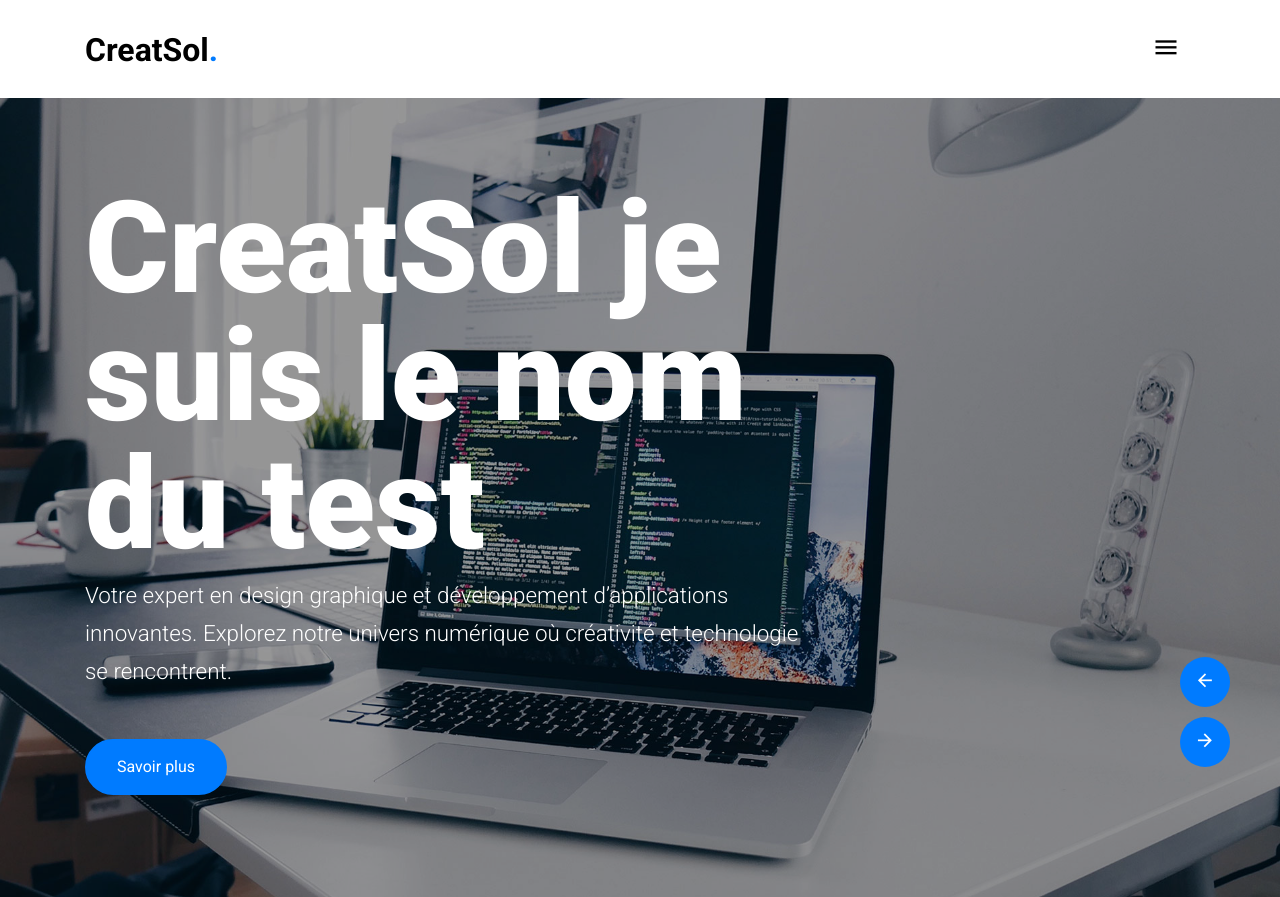
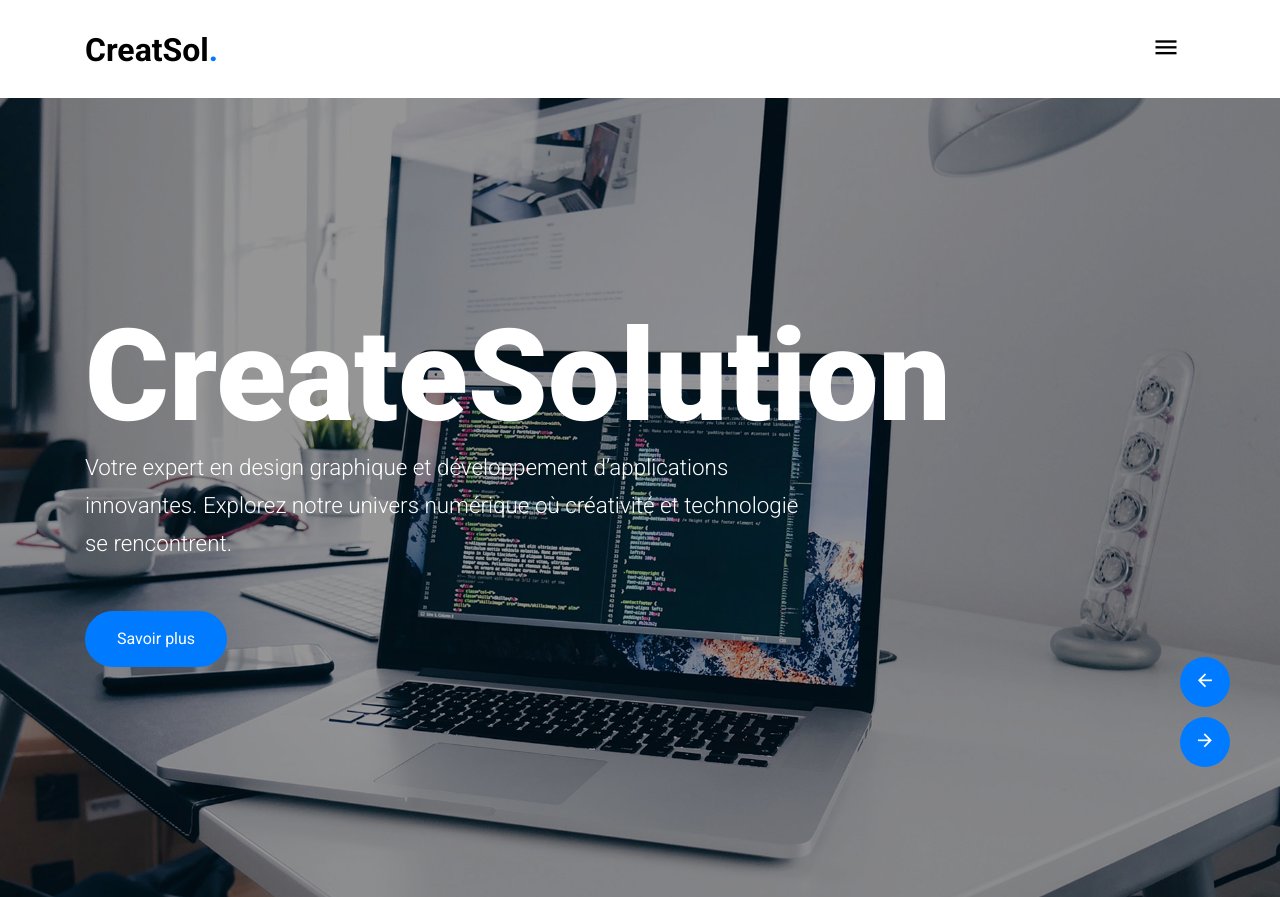
Before and after one commit to laurisNgoufack/CreatSolution, a plain HTML site: page index.html in a window 1280 px wide. Shown: the top 897 px of the page. Drawn offline with Linux system fonts and the light colour scheme; grey boxes are pictures that could not be loaded; files whose address does not match are found by name.

```diff
--- a/index.html
+++ b/index.html
@@ -88,7 +88,7 @@
           <div class="col-md-8 align-self-center">
             <div class="intro">
               <div class="heading">
-                <h1>CreatSol je suis le nom du test </h1>
+                <h1>CreateSolution </h1>
               </div>
               <div class="text">
                 <p class="sub-text mb-5"> Votre expert en design graphique et
```
